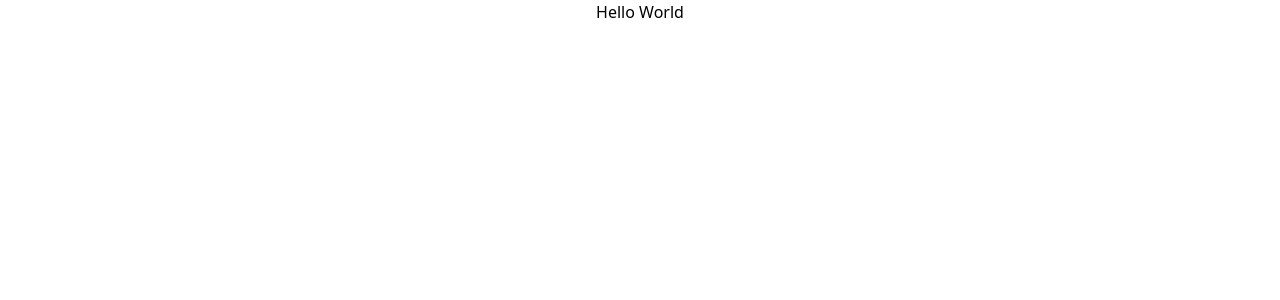
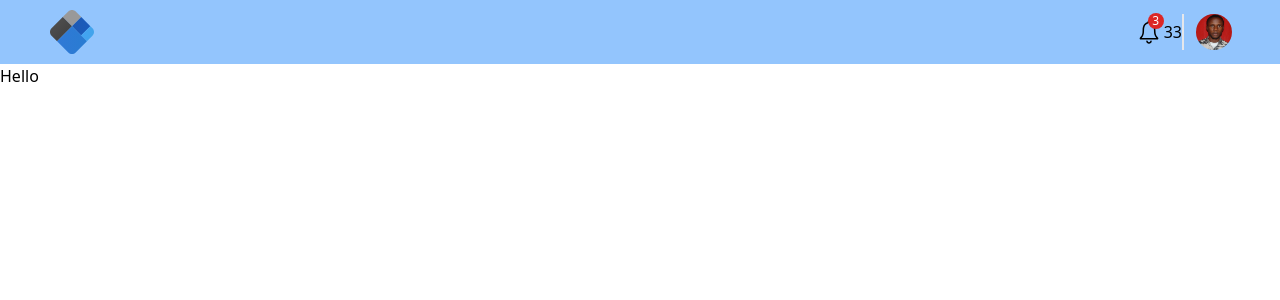
Before and after one commit to aagbotemi/admin-dashboard, a React (Create React App) app: page / in a window 1280 px wide. Shown: the top 300 px of the page. Built offline with nearby package versions, Linux system fonts and the light colour scheme.

Commit message:
topbar added

```diff
--- a/src/App.js
+++ b/src/App.js
@@ -1,8 +1,11 @@
+import Topbar from "./components/Topbar";
 
 function App() {
   return (
-    <div className="text-center">
-      Hello World
+    <div>
+      <Topbar />
+      Hello <br />
+
     </div>
   );
 }
--- /dev/null
+++ b/src/components/Topbar.js
@@ -0,0 +1,36 @@
+import React from 'react'
+import Logo from '../assets/images/logo.svg'
+import Avatar from '../assets/images/abiodun.jpg';
+import { IoIosNotificationsOutline } from 'react-icons/io';
+
+
+const Topbar = () => {
+    return (
+        <div className="topbar h-14 bg-blue-300 flex items-center justify-between sticky top-0 md:px-12 sm:px-8 px-4 py-8">
+            <div className="leftTopbar">
+                <img src={Logo} alt="" className="company-logo w-12" />
+            </div>
+            <div className="rightTopbar flex items-center">
+                <div className="topbarIconContainer flex items-center relative cursor-pointer">
+                    <span className="absolute -top-1 right-0 bg-red-600 text-white text-center text-xs rounded-full w-4 h-4">3</span>
+                    <IoIosNotificationsOutline size="30px" />
+                </div>
+                <div className="topbarIconContainer">
+                    <span>3</span>
+                </div>
+                <div className="topbarIconContainer">
+                    <span>3</span>
+                </div>
+
+                <div className="userImg border-l-2">
+                    <img src={Avatar} alt="" className="w-9 h-9 ml-3 rounded-full cursor-pointer" />
+                </div>
+
+
+            </div>
+
+        </div>
+    )
+}
+
+export default Topbar
```
Also changed, not shown: src/assets/images/abiodun.jpg (added), src/assets/images/logo.svg (added).
